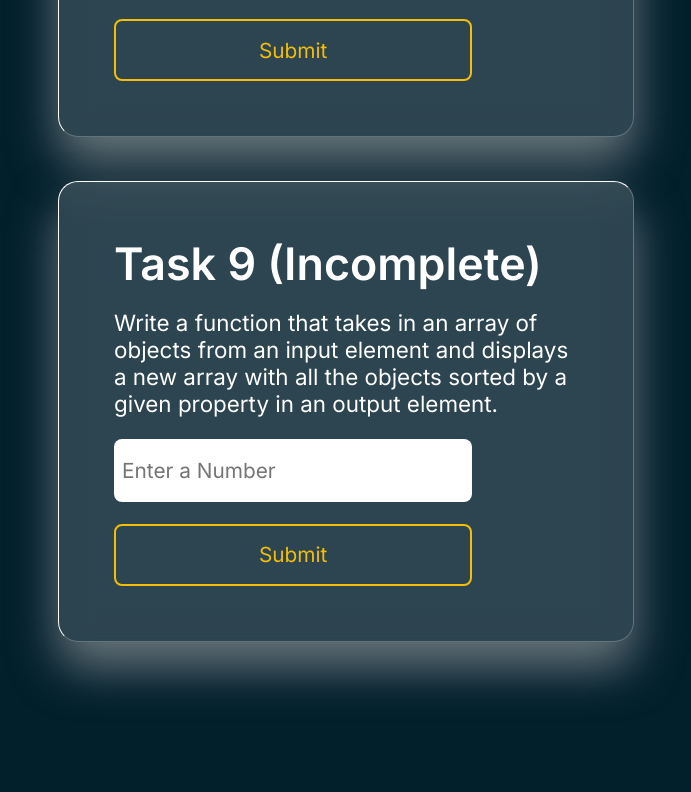
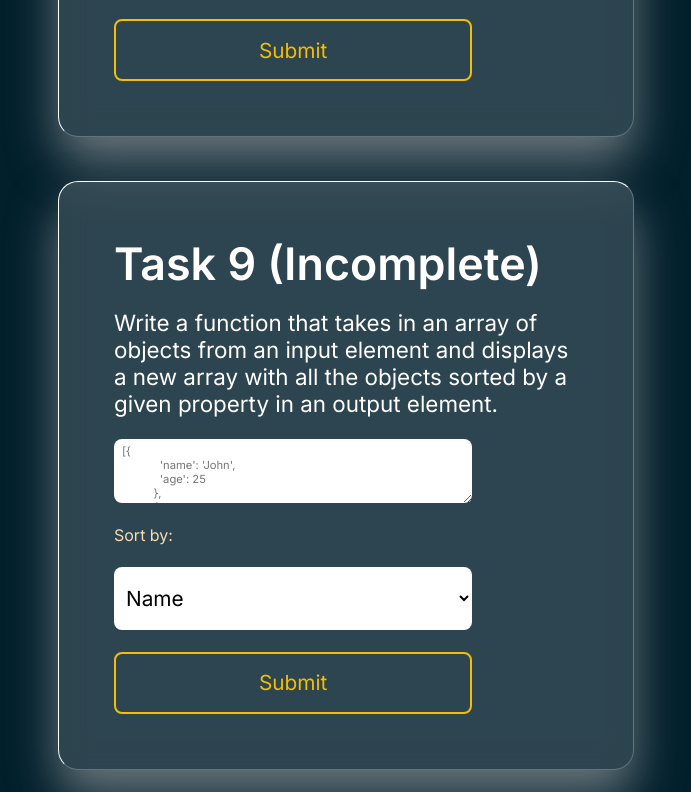
Before and after one commit to Ammar312/complete-the-tasks, a plain HTML site: page index.html in a window 1280 px wide. Shown: the part 3987-4779 px from the top of the page, without its empty margins (294-985 px from the left). Before the commit the page ends 4651 px from the top, so only its background shows below. Drawn offline with Linux system fonts and the light colour scheme.

Commit message:
assignment is fully complete

```diff
--- a/index.html
+++ b/index.html
@@ -185,12 +185,25 @@
           element and displays a new array with all the objects sorted by a
           given property in an output element.
         </p>
-        <input
+        <textarea
           type="text"
           class="inputBox"
-          placeholder="Enter a Number"
+          placeholder="[{
+            'name': 'John',
+            'age': 25
+          },
+          {
+            'name': 'Jane',
+            'age': 30
+          }]"
           id="task9"
-        />
+        ></textarea>
+
+        <label for="sortProperty">Sort by:</label>
+        <select id="sortProperty" class="inputBox" name="sortProperty">
+          <option value="name">Name</option>
+          <option value="age">Age</option>
+        </select>
         <input
           type="button"
           class="submitBtn"
--- a/script.js
+++ b/script.js
@@ -120,4 +120,15 @@ window.getTask8 = () => {
   }
 };
 // Write a function that takes in an array of objects from an input element and displays a new array with all the objects sorted by a given property in an output element.
-window.getTask9 = () => {};
+function sortObjectsByProperty(objects, property) {
+  return objects.sort((a, b) => (a[property] > b[property] ? 1 : -1));
+}
+window.getTask9 = () => {
+  const inputArrayOfObject = document.querySelector("#task9").value;
+  const parseInObject = JSON.parse(inputArrayOfObject);
+  const sortProperty = document.querySelector("#sortProperty").value;
+
+  const sortedArray = sortObjectsByProperty(parseInObject, sortProperty);
+  document.querySelector("#result9").style.display = "block";
+  document.querySelector("#result9").textContent = JSON.stringify(sortedArray);
+};
--- a/style.css
+++ b/style.css
@@ -109,6 +109,19 @@ header {
   border-radius: 8px;
   margin-top: 22px;
   padding: 14px 8px;
+}
+label {
+  color: wheat;
+}
+#task9 {
+  height: 5em;
+  font-size: 0.8rem;
+}
+#task9::placeholder {
+  font-size: 0.7rem;
+}
+#result9 {
+  height: auto;
 }
 @media screen and (max-width: 1204px) {
   .box {
```
